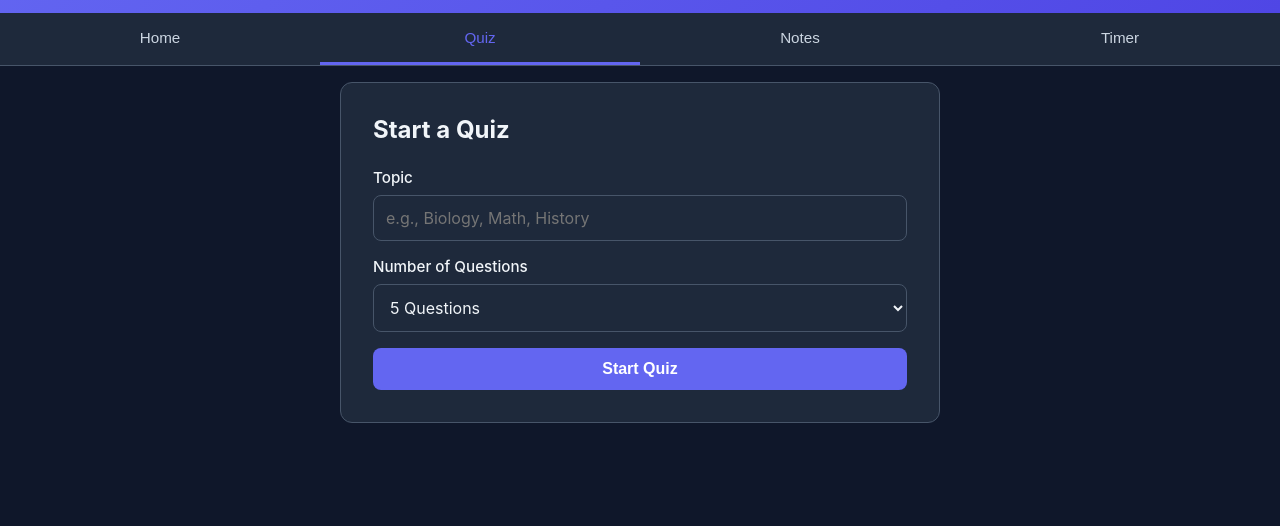
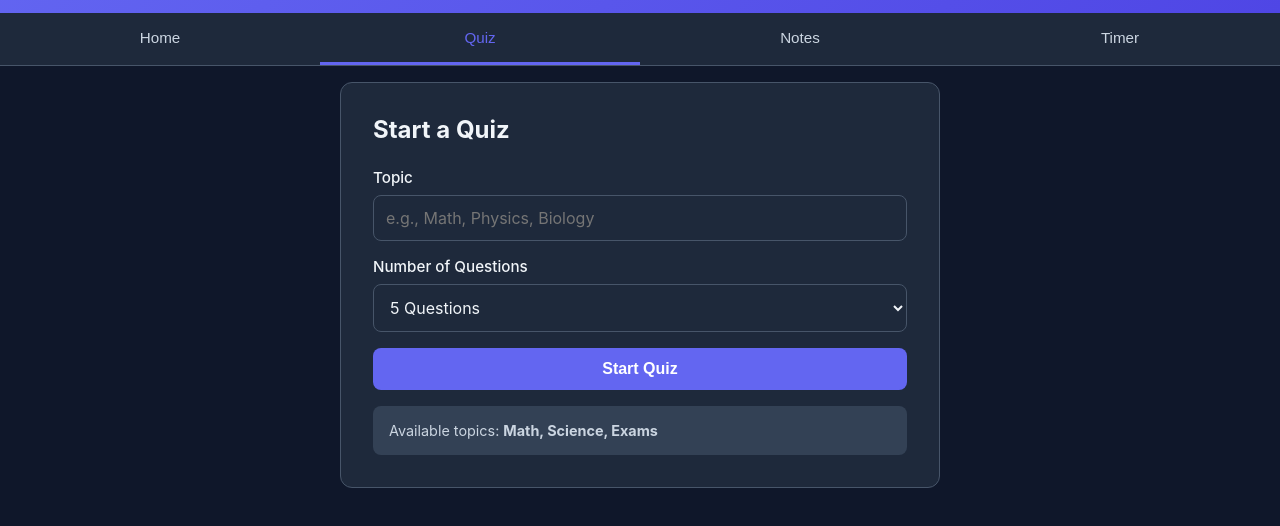
Before and after one commit to qhawebhani-rgb/QB, a website: page index.html in a window 1280 px wide. Both pictures are taken after a click on the button "Quiz". Shown: the part 72-598 px from the top of the page. Drawn offline with Linux system fonts and the light colour scheme.

Commit message:
Update index.html to load data.js and improve quiz UI

```diff
--- a/index.html
+++ b/index.html
@@ -98,7 +98,7 @@
             <h2>Start a Quiz</h2>
             <div class="form-group">
               <label for="quizTopic">Topic</label>
-              <input type="text" id="quizTopic" placeholder="e.g., Biology, Math, History" class="input-field">
+              <input type="text" id="quizTopic" placeholder="e.g., Math, Physics, Biology" class="input-field">
             </div>
             <div class="form-group">
               <label for="quizCount">Number of Questions</label>
@@ -109,6 +109,9 @@
               </select>
             </div>
             <button onclick="startQuiz()" class="btn-primary">Start Quiz</button>
+            <div style="margin-top: 1rem; padding: 1rem; background-color: var(--surface-light); border-radius: 0.5rem;">
+              <p style="font-size: 0.9rem; color: var(--text-secondary); margin: 0;">Available topics: <strong>Math, Science, Exams</strong></p>
+            </div>
           </div>
 
           <div id="quizSession" class="quiz-session hidden">
@@ -231,6 +234,7 @@
       });
     }
   </script>
+  <script src="/QB/data.js"></script>
   <script src="/QB/app.js"></script>
 </body>
 </html>
```
